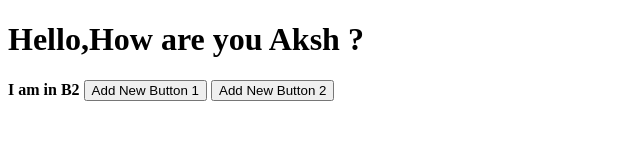
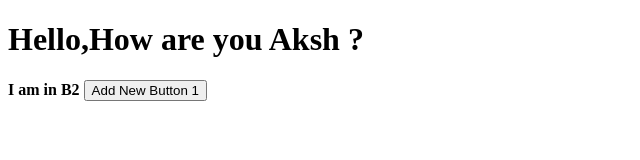
Before and after one commit to AkshSurani/GIthub_Demo, a plain HTML site: page index.html in a window 1280 px wide. Shown: the whole page, without its empty margins (0-640 px from the left). Drawn offline with Linux system fonts and the light colour scheme.

Commit message:
by mistake buton delete

```diff
--- a/index.html
+++ b/index.html
@@ -10,7 +10,5 @@
     <h1>Hello,How are you Aksh ?</h1>
     <b>I am in B2</b>
     <button> Add New Button 1 </button>
-    <button> Add New Button 2 </button>
-
 </body>
 </html>
```
